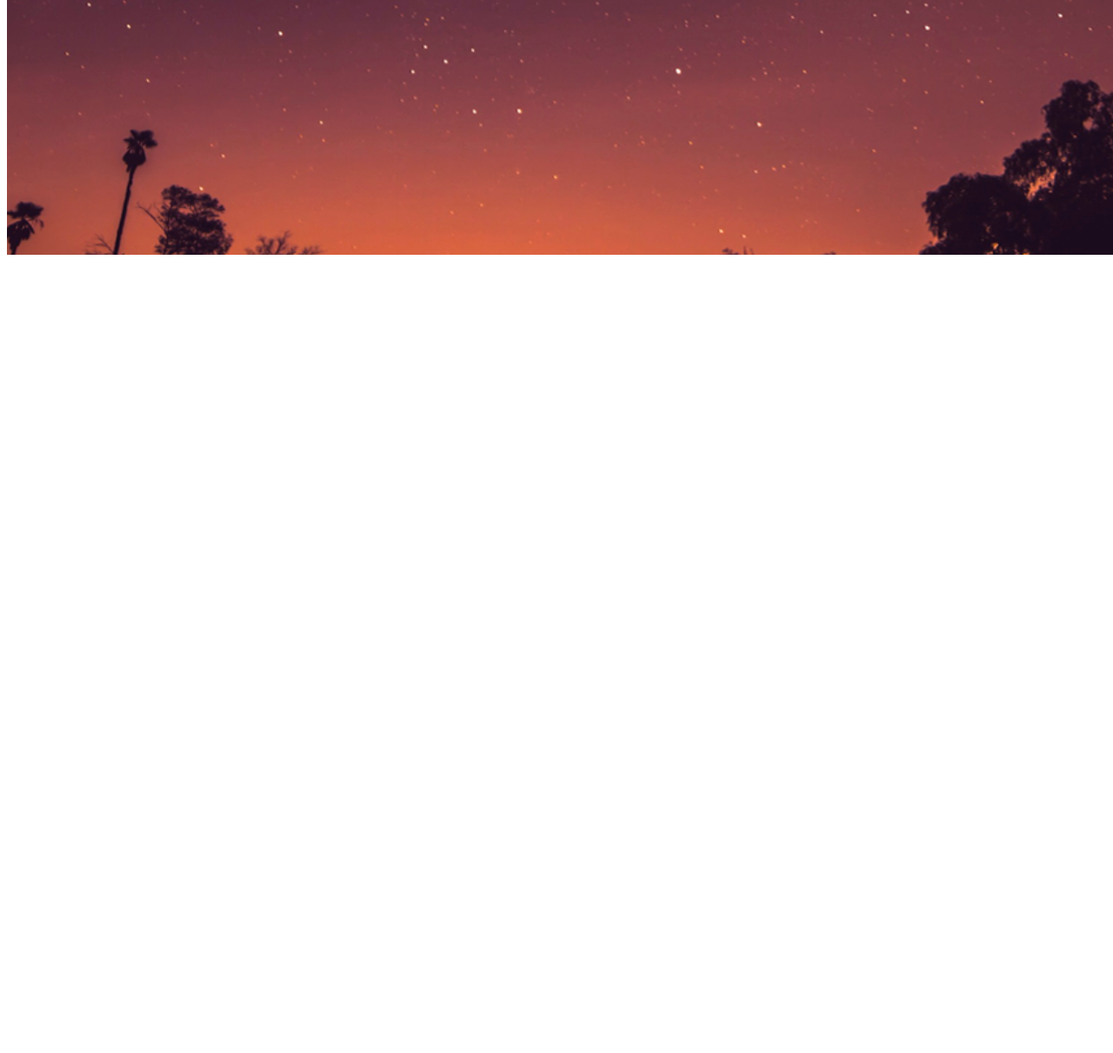
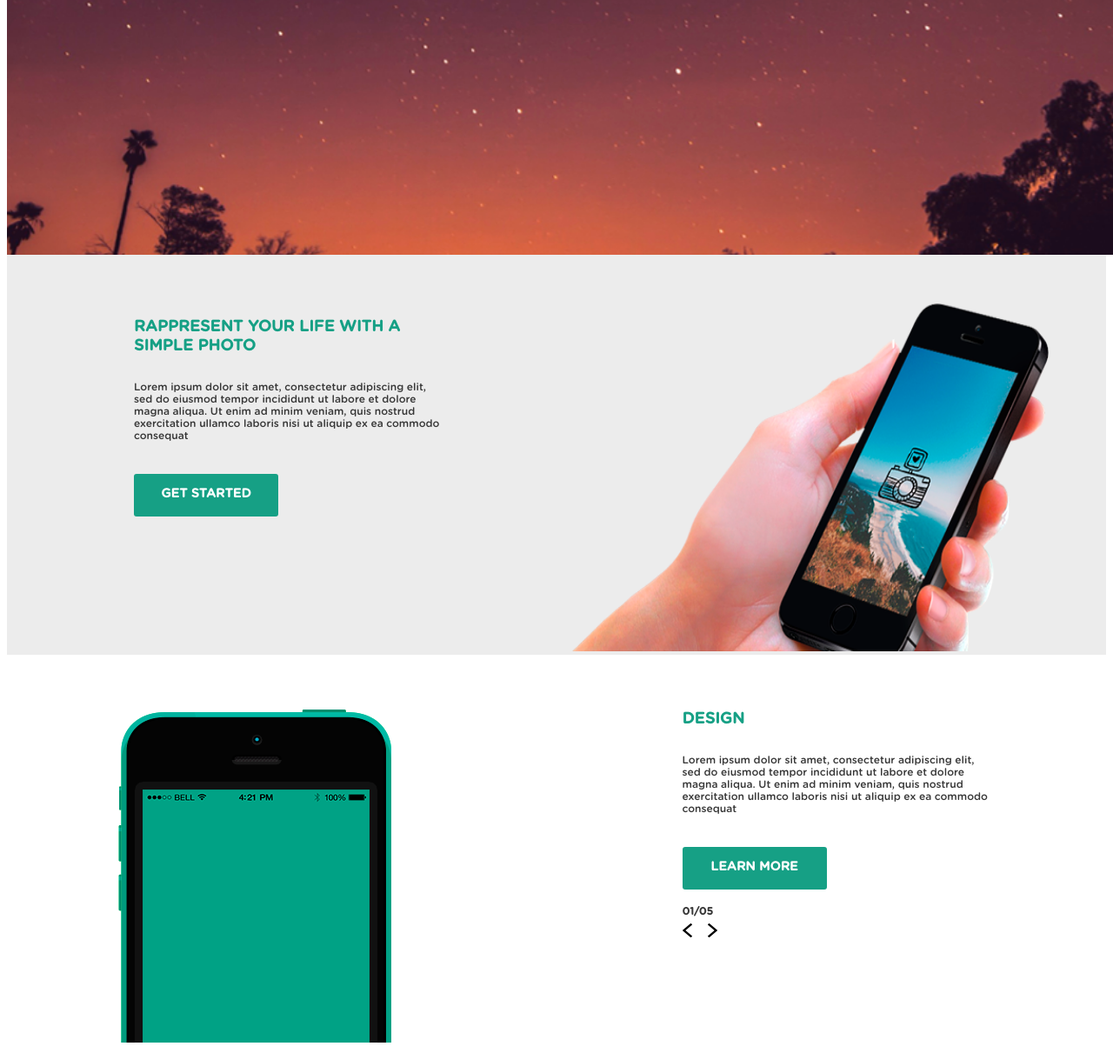
Before and after one commit to Nekori228/Mobile_site, a plain HTML site: page index.html in a window 1280 px wide. Shown: the part 623-1834 px from the top of the page at 87% size. Before the commit the page ends 924 px from the top, so only its background shows below. Drawn offline with Linux system fonts and the light colour scheme.

Commit message:
upgrate iphone photo

```diff
--- a/assets/css/style.css
+++ b/assets/css/style.css
@@ -83,6 +83,7 @@ li {
     font-weight: bold;
     text-transform: uppercase;
     padding: 1%;
+    letter-spacing: 0.4em;
 }
 
 .print_text {
@@ -90,9 +91,11 @@ li {
     font-family: "GothamRounded";
     padding-bottom: 1%;
     color: rgb(255, 255, 255);
+    letter-spacing: 0.2em;
 }
 
 .bottom_start {
+    font-size: 0.9em;
     border-radius: 3px;
     background-color: rgb(22, 160, 133);
     text-align: center;
@@ -101,7 +104,6 @@ li {
 }
 
 .bottom_text {
-    font-size: 12px;
     font-family: "GothamRounded";
     color: rgb(255, 255, 255);
     font-weight: bold;
@@ -123,5 +125,90 @@ li {
 }
 
 .photos {
-    margin: 1%;
+    margin: 0.5%;
 }
+
+.div4 {
+    display: flex;
+    flex-direction: column;
+    margin-left: 5em;
+}
+
+.text3 {
+    font-size: 18px;
+    font-family: "GothamRounded";
+    color: rgb(22, 160, 133);
+    font-weight: bold;
+    text-transform: uppercase;
+    width: 360px;
+    margin-top: 20%;
+    margin-bottom: 8%;
+}
+
+.text4 {
+    font-size: 12px;
+    font-family: "GothamRounded";
+    color: rgb(55, 55, 55);
+    width: 360px;
+    height: 107px;
+}
+
+.big_div {
+    display: flex;
+    flex-wrap: wrap;
+    justify-content: space-around;
+    background-color: #ececec;
+}
+
+.iphone_photo {
+    height: 25em;
+    width: 35em;
+    margin-top: 10%;
+}
+
+.big_div2 {
+    display: flex;
+    flex-wrap: wrap;
+    justify-content: space-around;
+    margin-top: 5%;
+
+}
+
+.text5 {
+    font-size: 18px;
+    font-family: "GothamRounded";
+    color: rgb(22, 160, 133);
+    font-weight: bold;
+    text-transform: uppercase;
+    width: 360px;
+    margin-bottom: 8%;
+}
+
+.number {
+    font-size: 12px;
+    font-family: "GothamRounded";
+    color: rgb(55, 55, 55);
+    font-weight: bold;
+    text-transform: uppercase;
+    margin-top: 5%;
+
+}
+
+.str {
+    display: flex;
+    flex-wrap: wrap;
+}
+
+.photo_str1 {
+    margin-top: 2%;
+    margin-right: 5%;
+    width: 11px;
+    height: 16px;
+}
+
+.photo_str2 {
+    margin-top: 2%;
+    margin-right: 5%;
+    width: 11px;
+    height: 16px;
+}
--- a/index.html
+++ b/index.html
@@ -27,6 +27,33 @@
         <div class="photos"><img src="assets/icons/fa-flickr.png"></div>
         <div class="photos"><img src="assets/icons/fa-dribbble.png"></div>
     </div>
+</div>
+<div class="big_div">
+    <div class="div4">
+        <div class="text3">Rappresent your life with a simple photo</div>
+        <div class="text4">Lorem ipsum dolor sit amet, consectetur adipiscing elit, sed do eiusmod tempor incididunt ut
+            labore et dolore magna aliqua. Ut enim ad minim veniam, quis nostrud exercitation ullamco laboris nisi ut
+            aliquip ex ea commodo consequat
+        </div>
+        <div class="bottom_start"><p class="bottom_text">get started</p></div>
+    </div>
+    <div><img src="assets/photo/hand.png" alt="iphone" class="iphone_photo"></div>
+</div>
+<div class="big_div2">
+    <div><img src="assets/photo/iPhone%205C%20Mock%20Up.png" alt="iphone" class="iphone_photo2"></div>
+    <div class="div4">
+        <div class="text5">DESIGN</div>
+        <div class="text4">Lorem ipsum dolor sit amet, consectetur adipiscing elit, sed do eiusmod tempor incididunt ut
+            labore et dolore magna aliqua. Ut enim ad minim veniam, quis nostrud exercitation ullamco laboris nisi ut
+            aliquip ex ea commodo consequat
+        </div>
+        <div class="bottom_start"><p class="bottom_text">learn more</p></div>
+        <div class="number">01/05</div>
+        <div class="str">
+            <div class="photo_str1"><img src="assets/icons/left.png"></div>
+            <div class="photo_str2"><img src="assets/icons/right.png"></div>
+        </div>
+    </div>
 
 </div>
 <body>
```
Also changed, not shown: assets/icons/left.png (added), assets/icons/right.png (added), assets/photo/hand.png (added), assets/photo/iPhone 5C Mock Up.png (added).
